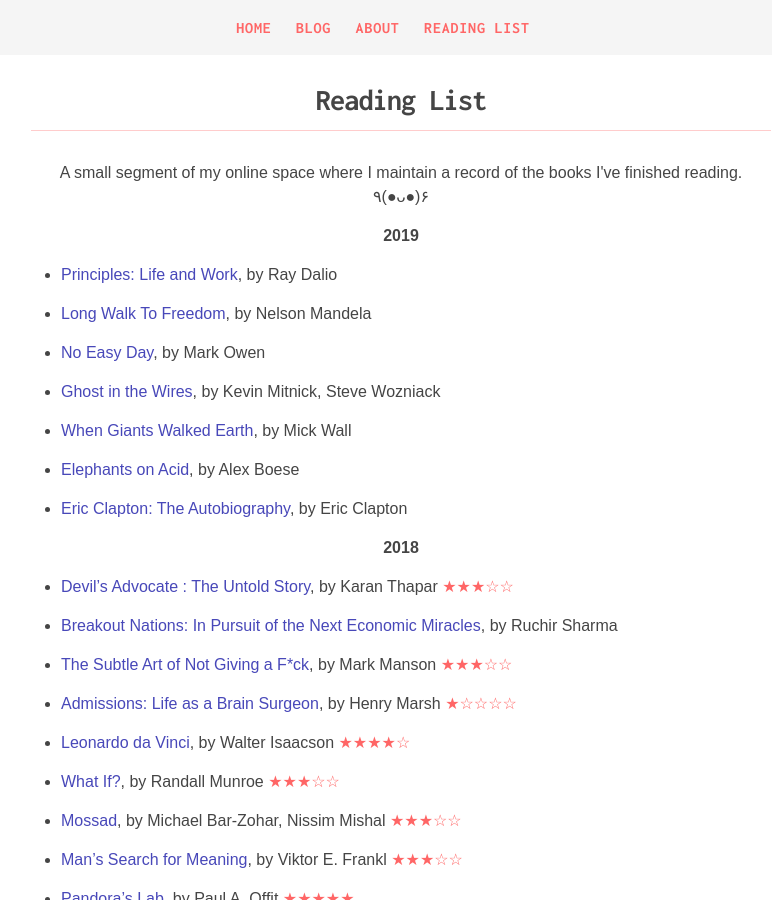
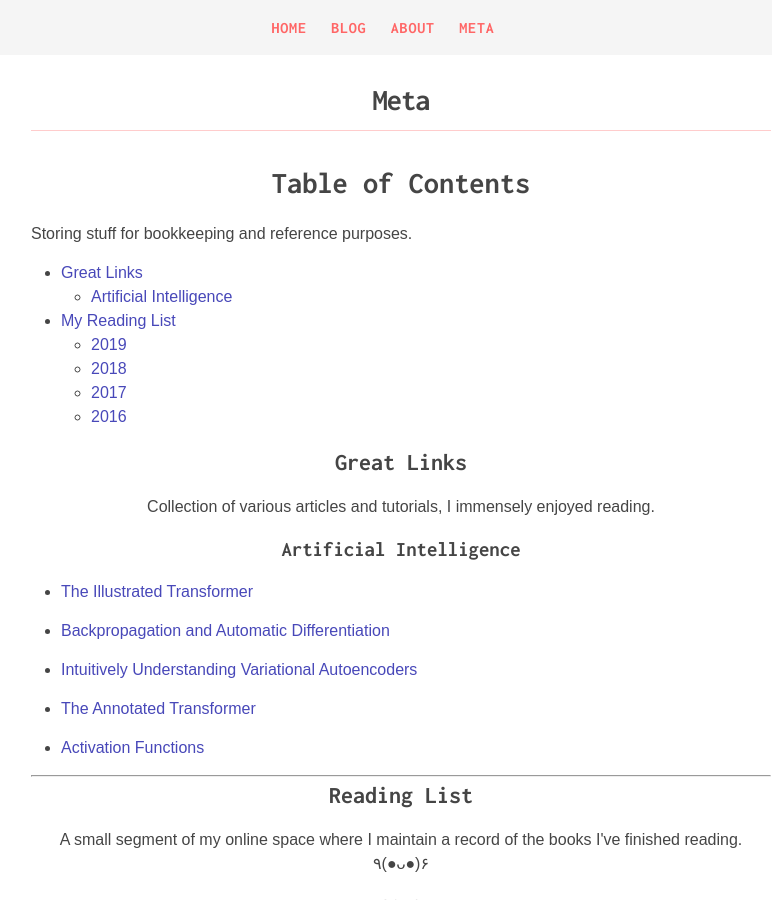
Before and after one commit to lprimeroo/saruftw.github.io.old, a Jekyll site: the page built from meta.md, in a window 1280 px wide and 900 px high. Shown: the whole window, without its empty margins (239-1011 px from the left). Built offline with Jekyll 4.4.1, drawn with Linux system fonts in a browser that asks for light colours; nearby versions of some CDN libraries.

Commit message:
added meta page

```diff
--- a/_config.yml
+++ b/_config.yml
@@ -19,8 +19,8 @@
   - name:         About
     url:          /about
     external:     false
-  - name:         Reading List
-    url:          /readinglist
+  - name:         Meta
+    url:          /meta
     external:     false
 
 # Build settings
--- a/readinglist.md
+++ b/meta.md
@@ -1,15 +1,50 @@
 ---
 layout: page
-title: Reading List
-permalink: /readinglist/
+title: Meta
+permalink: /meta/
 ---
+
+# Table of Contents
+
+<p>
+  Storing stuff for bookkeeping and reference purposes.
+</p>
+
+* [Great Links](#great-links)
+	* [Artificial Intelligence]()
+* [My Reading List](#reading-list)
+	* [2019](#2019)
+	* [2018](#2018)
+	* [2017](#2017)
+	* [2016](#2016)
+
+## Great Links
+
+<p align="center">
+  Collection of various articles and tutorials, I immensely enjoyed reading.
+</p>
+
+### Artificial Intelligence
+
+* <a href="https://jalammar.github.io/illustrated-transformer/">The Illustrated Transformer</a>
+
+* <a href="http://dlsys.cs.washington.edu/pdf/lecture4.pdf">Backpropagation and Automatic Differentiation</a>
+
+* <a href="https://towardsdatascience.com/intuitively-understanding-variational-autoencoders-1bfe67eb5daf">Intuitively Understanding Variational Autoencoders</a>
+
+* <a href="http://nlp.seas.harvard.edu/2018/04/03/attention.html">The Annotated Transformer</a>
+
+* <a href="https://towardsdatascience.com/activation-functions-neural-networks-1cbd9f8d91d6">Activation Functions</a>
+
+<hr />
+
+## Reading List
 
 <p align="center">
   A small segment of my online space where I maintain a record of the books I've finished reading. ٩(●ᴗ●)۶
 </p>
-<p align="center">
-	<strong>2019</strong>
-</p>
+
+### 2019
 
 * <a href="https://www.amazon.com/Principles-Life-Work-Ray-Dalio/dp/1501124021">Principles: Life and Work</a>, by Ray Dalio
 
@@ -25,11 +60,7 @@
 
 * <a href="https://www.amazon.com/Clapton-Autobiography-Eric/dp/038551851X/ref=tmm_hrd_swatch_0?_encoding=UTF8&qid=1519649164&sr=1-1">Eric Clapton: The Autobiography</a>, by Eric Clapton
 
-<p align="center">
-	<strong>2018</strong>
-</p>
-
-
+### 2018
 
 * <a href="https://www.amazon.com/Devils-Advocate-Untold-Karan-Thapar/dp/9352779843/ref=sr_1_1?ie=UTF8&qid=1539192518&sr=8-1&keywords=devils+advocate+karan+thapar">Devil's Advocate : The Untold Story</a>, by Karan Thapar<span class="rating">  &#9733;&#9733;&#9733;&#9734;&#9734;</span>
 
@@ -53,9 +84,7 @@
 
 
 
-<p align="center">
-	<strong>2017</strong>
-</p>
+### 2017
 
 
 * <a href="https://www.amazon.com/Search-Schrodingers-Cat-Updated-Gribbin/dp/B00C6OM9V6/ref=sr_1_2?ie=UTF8&qid=1505757323&sr=8-2&keywords=In+Search+Of+Schrodinger%27s+Cat">In Search Of Schrodinger's Cat</a>, by John Gribbin<span class="rating">  &#9733;&#9733;&#9733;&#9734;&#9734;</span>
@@ -69,10 +98,7 @@
 * <a href="https://www.amazon.com/Old-Man-Sea-Ernest-Hemingway/dp/0684801221/ref=sr_1_1?ie=UTF8&qid=1499619002&sr=8-1&keywords=The+Old+Man+and+the+Sea">The Old Man and the Sea</a>, by Ernest Hemingway<span class="rating">  &#9733;&#9733;&#9733;&#9734;&#9734;</span>
 
 
-
-<p align="center">
-	<strong>2016</strong>
-</p>
+### 2016
 
 * <a href="https://www.amazon.com/Thousand-Splendid-Suns-Khaled-Hosseini/dp/159448385X/ref=sr_1_1?ie=UTF8&qid=1499619223&sr=8-1&keywords=A+Thousand+Splendid+Suns">A Thousand Splendid Suns</a>, by Khaled Hosseini<span class="rating">  &#9733;&#9733;&#9733;&#9734;&#9734;</span>
 
@@ -83,10 +109,6 @@
 * <a href="https://www.amazon.com/Surely-Feynman-Adventures-Curious-Character/dp/0393316041/ref=sr_1_1?ie=UTF8&qid=1499617976&sr=8-1&keywords=Surely+You%27re+Joking%2C+Mr.+Feynman%21%3A+Adventures+of+a+Curious+Character">Surely You're Joking, Mr. Feynman!: Adventures of a Curious Character</a>, by Richard P. Feynman<span class="rating">  &#9733;&#9733;&#9733;&#9733;&#9734;</span>
 
 * <a href="https://www.amazon.com/Kite-Runner-Khaled-Hosseini/dp/159463193X/ref=sr_1_1?ie=UTF8&qid=1499617548&sr=8-1&keywords=the+kite+runner">The Kite Runner</a>, by Khaled Hosseini<span class="rating">  &#9733;&#9733;&#9733;&#9734;&#9734;</span>
-
-<p align="center">
-	<strong>2015</strong>
-</p>
 
 * <a href="https://www.amazon.com/Its-Not-About-Bike-Journey/dp/0425179613/ref=sr_1_1?ie=UTF8&qid=1499618551&sr=8-1&keywords=It%27s+Not+About+the+Bike%3A+My+Journey+Back+to+Life">It's Not About the Bike: My Journey Back to Life</a>, by Lance Armstrong, Sally Jenkins<span class="rating">  &#9733;&#9734;&#9734;&#9734;&#9734;</span>
 
```
